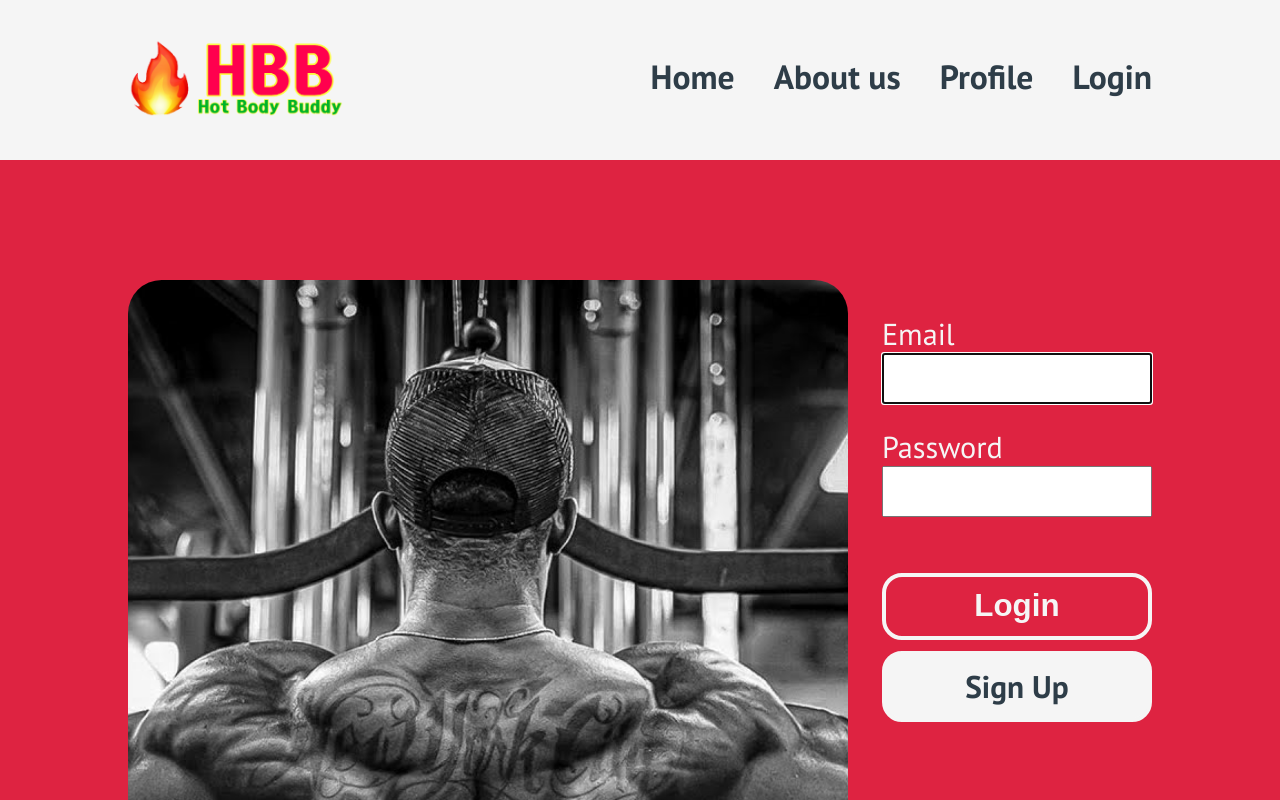
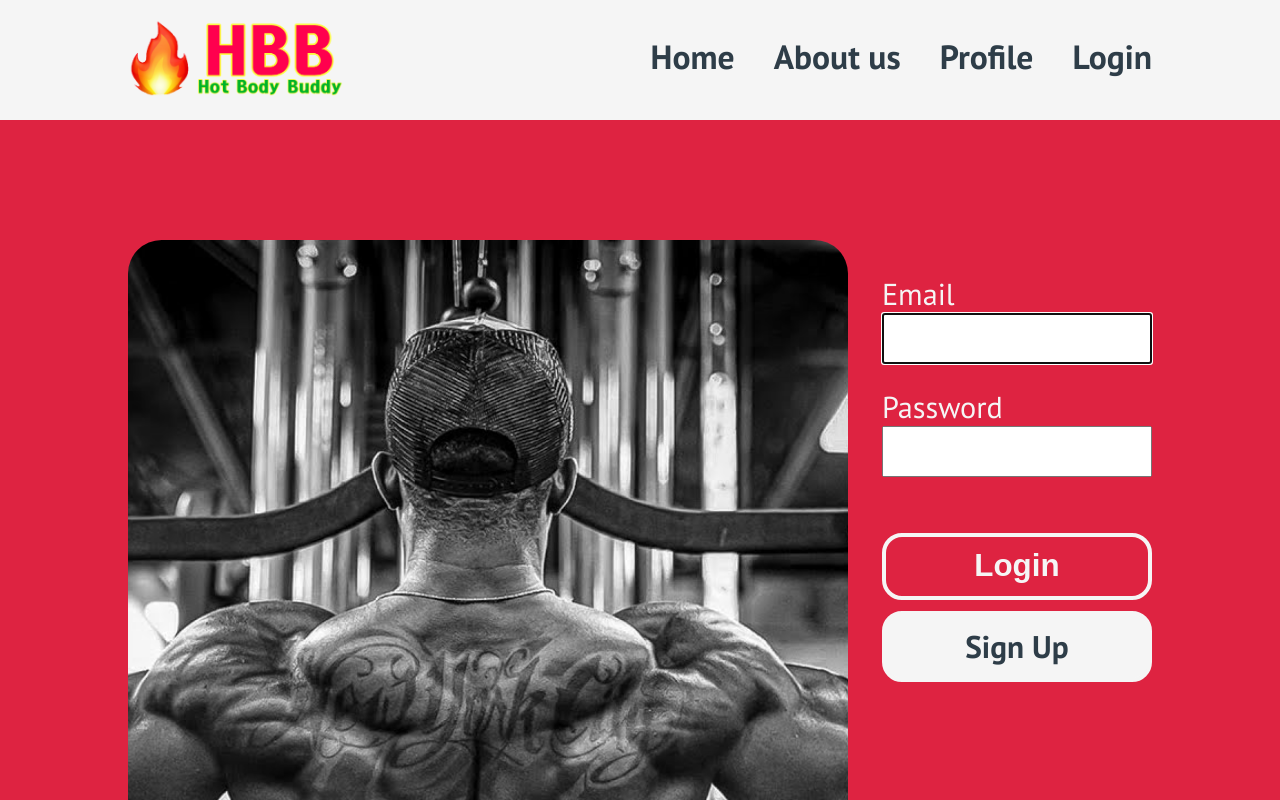
Before and after one commit to elvintern/hot-body-buddy-app, a React (Vite) app in the folder client/: page / in a window 1280 px wide. Shown: the top 800 px of the page. Built offline with nearby package versions, Linux system fonts and the light colour scheme; no server answers.

Commit message:
Modify padding for header

```diff
--- a/client/src/components/Header.scss
+++ b/client/src/components/Header.scss
@@ -2,11 +2,11 @@
 
 .header {
   display: flex;
-  height: 20vh;
+  height: 15vh;
   justify-content: space-between;
   align-items: center;
   background-color: v.$color-white;
-  padding: v.$padding-section;
+  padding: 0% 10%;
 
   &__btn {
     font-size: 3.5rem;
```
